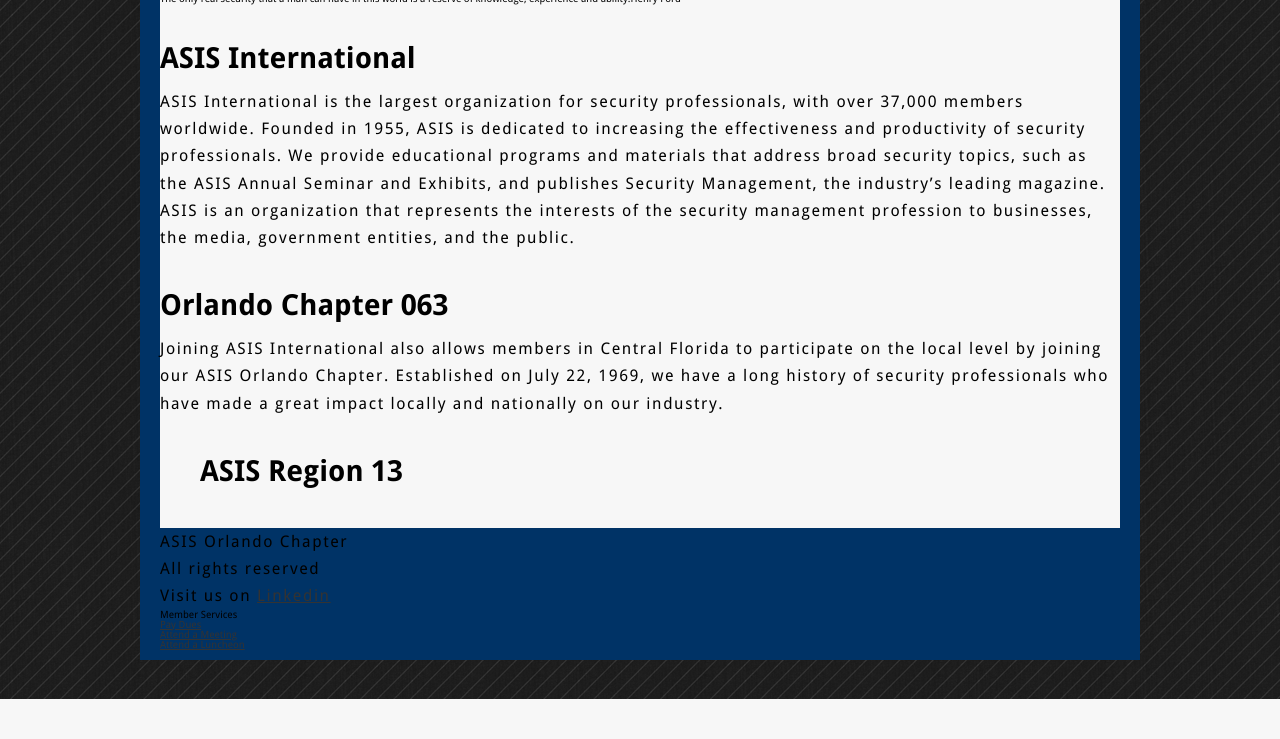
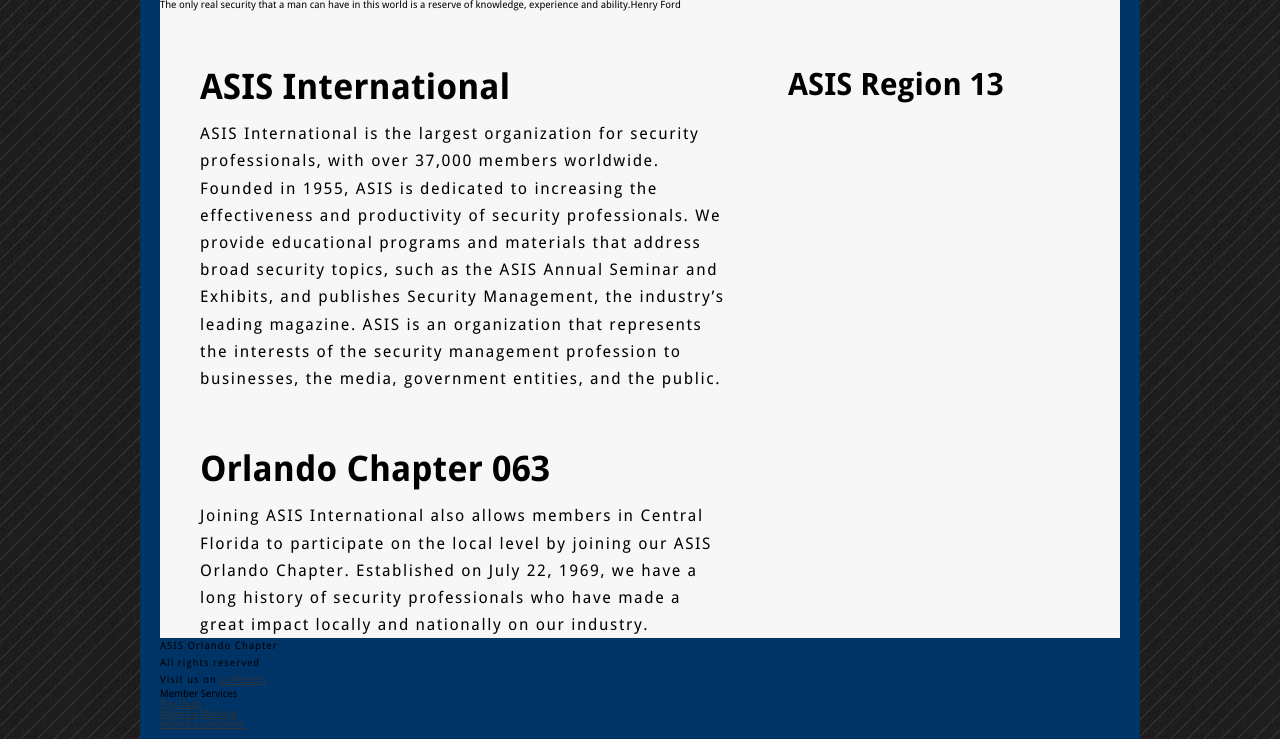
Before and after one commit to bigairali/ASIS_Orlando, a PHP site: page /about.html in a window 1280 px wide. Shown: the part 101-840 px from the top of the page. Before the commit the page ends 800 px from the top, so only its background shows below. Run offline with PHP 8.4, Linux system fonts and the light colour scheme.

Commit message:
Main Column and Aside Column sized and set
Column sizes set.

```diff
--- a/about.html
+++ b/about.html
@@ -43,22 +43,24 @@
 				</nav><!-- /#nav  -->
 			</header><!-- /header -->
 
-			<img src="" />
+			<img src="" alt="Different angle of Lake Eola" />
 
 			<blockquote>The only real security that a man can have in this world is a reserve of knowledge, experience and ability.<cite>Henry Ford</cite></blockquote>
 
-			<h2>ASIS International</h2>
-			<p>ASIS International is the largest organization for security professionals, with over 37,000 members worldwide.  Founded in 1955, ASIS is dedicated to increasing the effectiveness and productivity of security professionals. We provide educational programs and materials that address broad security topics, such as the ASIS Annual Seminar and Exhibits, and publishes Security Management, the industry’s leading magazine.  ASIS is an organization that represents the interests of the security management profession to businesses, the media, government entities, and the public.</p>
+			<div class="main_column">
+				<h2>ASIS International</h2>
+				<p>ASIS International is the largest organization for security professionals, with over 37,000 members worldwide.  Founded in 1955, ASIS is dedicated to increasing the effectiveness and productivity of security professionals. We provide educational programs and materials that address broad security topics, such as the ASIS Annual Seminar and Exhibits, and publishes Security Management, the industry’s leading magazine.  ASIS is an organization that represents the interests of the security management profession to businesses, the media, government entities, and the public.</p>
 
-			<h2>Orlando Chapter 063</h2>
-			<p>Joining ASIS International also allows members in Central Florida to participate on the local level by joining our ASIS Orlando Chapter. Established on July 22, 1969, we have a long history of security professionals who have made a great impact locally and nationally on our industry.</p>
-
+				<h2>Orlando Chapter 063</h2>
+				<p>Joining ASIS International also allows members in Central Florida to participate on the local level by joining our ASIS Orlando Chapter. Established on July 22, 1969, we have a long history of security professionals who have made a great impact locally and nationally on our industry.</p>
+			</div>
 
 			<aside>
 				<h2>ASIS Region 13</h2>
 				<p><img src="#" alt="" /></p>
 			</aside>
 
+			<div class="clear"></div>
 
 		</section><!-- /main -->
 
--- a/css/style.css
+++ b/css/style.css
@@ -1,7 +1,4 @@
 /* Generated by Font Squirrel (http://www.fontsquirrel.com) on November 19, 2012 */
-
-
-
 @font-face {
     font-family: 'droid_sansbold';
     src: url('fonts/droidsans-bold-webfont.eot');
@@ -11,11 +8,7 @@
          url('fonts/droidsans-bold-webfont.svg#droid_sansbold') format('svg');
     font-weight: normal;
     font-style: normal;
-
 }
-
-
-
 
 @font-face {
     font-family: 'droid_sansregular';
@@ -26,11 +19,7 @@
          url('fonts/droidsans-webfont.svg#droid_sansregular') format('svg');
     font-weight: normal;
     font-style: normal;
-
 }
-
-
-
 
 @font-face {
     font-family: 'droid_serifbold';
@@ -41,11 +30,7 @@
          url('fonts/droidserif-bold-webfont.svg#droid_serifbold') format('svg');
     font-weight: normal;
     font-style: normal;
-
 }
-
-
-
 
 @font-face {
     font-family: 'droid_serifbold_italic';
@@ -56,11 +41,7 @@
          url('fonts/droidserif-bolditalic-webfont.svg#droid_serifbold_italic') format('svg');
     font-weight: normal;
     font-style: normal;
-
 }
-
-
-
 
 @font-face {
     font-family: 'droid_serifitalic';
@@ -71,11 +52,7 @@
          url('fonts/droidserif-italic-webfont.svg#droid_serifitalic') format('svg');
     font-weight: normal;
     font-style: normal;
-
 }
-
-
-
 
 @font-face {
     font-family: 'droid_serifregular';
@@ -86,9 +63,7 @@
          url('fonts/droidserif-webfont.svg#droid_serifregular') format('svg');
     font-weight: normal;
     font-style: normal;
-
 }
-
 
 
 
@@ -146,7 +121,6 @@ table {
 ==================================================== */
 
 
-
 /* Global Styles ============================================================================ */
 html {
 	font-family: 'droid_sansregular';
@@ -158,11 +132,15 @@ body {
 }
 
 p {
-	font-size: 1.6em;
+/* 	font-size: 1.6em; */
 	letter-spacing: 0.1em;
 	line-height: 1.7em;
 }
 
+/* div clear */
+.clear {
+	clear: both;
+}
 
 /* Links */
 a {
@@ -187,45 +165,53 @@ a:hover {
 }
 
 /* Content Columns */
-.main_column, aside {
-	padding: 0 40px;
+.main_column {
+	padding-left: 40px;
+	padding-right: 30px;
+	width: 528px;
+	font-size: 1.6em;
+	float: left;
 }
 
-.main_column {
-	width: 528px;
+aside {
+	padding-left: 30px;
+	padding-right: 40px;
+	width: 292px;
+	font-size: 1.4em;
+	float: left;
 }
+
+/* Font Sizing */
+
 
 
 /* Divders for content on a page */
 h2, h3 {
-	margin: 40px 0 15px;
+	margin: 60px 0 15px;
 }
 
+	/* Current Page */
 h2 {
-	font-size: 2.9em;
+	font-size: 2.2em;
 	font-family: 'droid_sansbold';
 }
 
-h3 {
-	margin-bottom: 5px;
-	border-bottom: 8px solid #333333;
-}
-
 h4 {
+	margin: 40px 0 10px;
 	font-family: 'droid_serifbold';
 	font-size: 2.3em;
 }
 
+	/* Posted by header */
 .post-author {
+	padding-top: 5px;
 	color: #006699;
 	font-family: 'droid_sansregular';
 	font-size: 0.5em;
 	display: block;
 }
 
-
-
-
+	/* Titled Sections */
 .title-section {
 	padding: 8px;
 	padding-bottom: 2px;
@@ -234,6 +220,11 @@ h4 {
 	font-family: sans-serif;
 	font-size: 14px;
 	display: inline-block;
+}
+
+h3 {
+	margin-bottom: 5px;
+	border-bottom: 8px solid #333333;
 }
 
 
@@ -275,3 +266,12 @@ nav a {
 .active {
 	border-top: 8px solid #003366;
 }
+
+
+
+
+
+/* Board of directors Styles ============================================================================ */
+#directors {
+	clear: both;
+}
```
